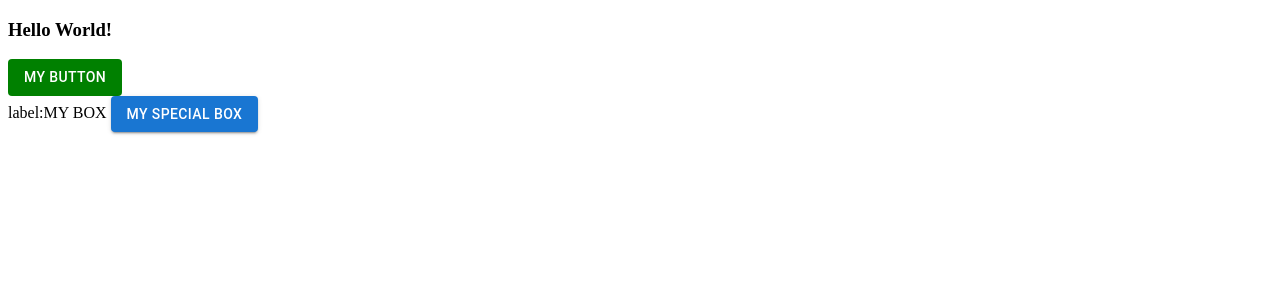
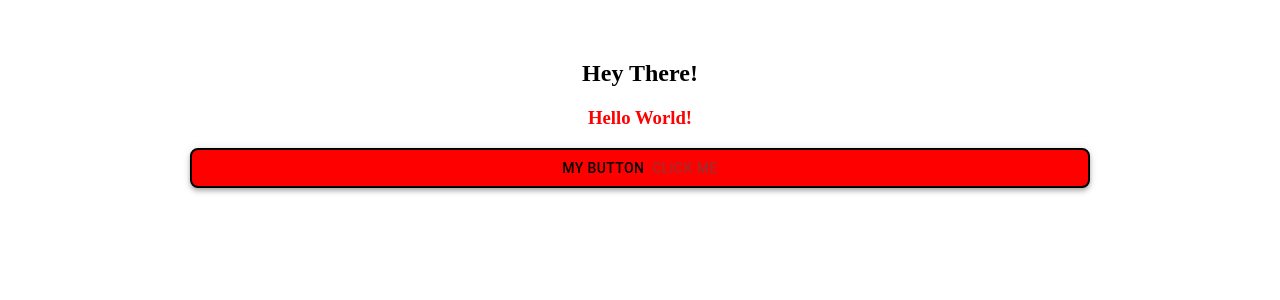
Before and after one commit to vineet-info07/react-material-ui, a React (Vite) app: page / in a window 1280 px wide. Shown: the top 300 px of the page. Built offline with nearby package versions, Linux system fonts and the light colour scheme.

Commit message:
how to use SX props in material UI

```diff
--- a/src/App.jsx
+++ b/src/App.jsx
@@ -1,17 +1,21 @@
-import { Button, Box } from "@mui/material";
+// import { Button, Box } from "@mui/material";
 
-const MySpecialBox = (props) => {
-  return (
-    <Box>
-      label:{props.label} {props.children}
-    </Box>
-  );
-};
+import ThemeComponent from "./components/theme/ThemeComponent";
+import "./App.css";
+
+// const MySpecialBox = (props) => {
+//   return (
+//     <Box>
+//       label:{props.label} {props.children}
+//     </Box>
+//   );
+// };
 function App() {
   return (
-    <div>
-      <h3>Hello World!</h3>
-      <Button
+    <div className="App">
+      <h2>Hey There!</h2>
+      <h3 style={{ color: "red" }}>Hello World!</h3>
+      {/* <Button
         // component="a"
         sx={{ bgcolor: "green" }}
         variant="contained"
@@ -23,7 +27,9 @@ function App() {
 
       <MySpecialBox label="MY BOX">
         <Button variant="contained">My Special Box</Button>
-      </MySpecialBox>
+      </MySpecialBox> */}
+
+      <ThemeComponent />
     </div>
   );
 }
--- /dev/null
+++ b/src/components/theme/ThemeComponent.jsx
@@ -0,0 +1,74 @@
+import { Button } from "@mui/material";
+import { useState } from "react";
+
+function ThemeComponent() {
+  const [open, setOpen] = useState(false);
+  return (
+    <Button
+      // sx={{
+      //   color: "#000",
+      //   borderColor: (theme) => theme.typography.h1.color,
+      //   bgcolor: "orange",
+      //   // typography: "h6",
+      //   // fontSize: "h3.fontSize",
+      //   width: 1,
+      //   maxWidth: "md",
+      //   borderRadius: "8px",
+      //   boxShadow: 4,
+      //   // zIndex: "modal",
+      //   zIndex: (theme) => theme.zIndex["modal"] + 1,
+      // }}
+      onClick={() => setOpen(!open)}
+      // sx={(theme) => ({
+      //   // ...theme.typography.h1,
+      //   ...theme.typography.myCustomProperties,
+      //   color: "#000",
+      //   borderColor: (theme) => theme.typography.h1.color,
+      //   // typography: "h6",
+      //   // fontSize: "h3.fontSize",
+      //   width: 1,
+      //   maxWidth: "md",
+      //   borderWidth: "2px",
+      //   borderStyle: "solid",
+      //   borderRadius: "8px",
+      //   boxShadow: 4,
+      //   bgcolor: open ? "red" : "green",
+      //   // zIndex: "modal",
+      //   zIndex: (theme) => theme.zIndex["modal"] + 1,
+      // })}
+
+      sx={[
+        {
+          color: "#000",
+          borderColor: (theme) => theme.typography.h1.color,
+          // typography: "h6",
+          // fontSize: "h3.fontSize",
+          width: 1,
+          maxWidth: "md",
+          borderWidth: "2px",
+          borderStyle: "solid",
+          borderRadius: "8px",
+          boxShadow: 4,
+          bgcolor: { xs: "green", sm: "red" },
+          // zIndex: "modal",
+          zIndex: (theme) => theme.zIndex["modal"] + 1,
+          "&:hover": {
+            bgcolor: "cyan",
+          },
+          "& > span": {
+            color: "brown",
+          },
+        },
+        open && {
+          bgcolor: "orange",
+          fontSize: "2rem",
+        },
+      ]}
+      variant="contained"
+    >
+      My Button &nbsp;<span>Click ME</span>
+    </Button>
+  );
+}
+
+export default ThemeComponent;
--- a/src/main.jsx
+++ b/src/main.jsx
@@ -1,9 +1,14 @@
 import { StrictMode } from "react";
 import { createRoot } from "react-dom/client";
+import { createTheme, ThemeProvider } from "@mui/material";
 import App from "./App.jsx";
+
+const theme = createTheme({});
 
 createRoot(document.getElementById("root")).render(
   <StrictMode>
-    <App />
+    <ThemeProvider theme={theme}>
+      <App />
+    </ThemeProvider>
   </StrictMode>
 );
```
Also changed, not shown: 1 other file (tests, documents, lock files or other folders).
